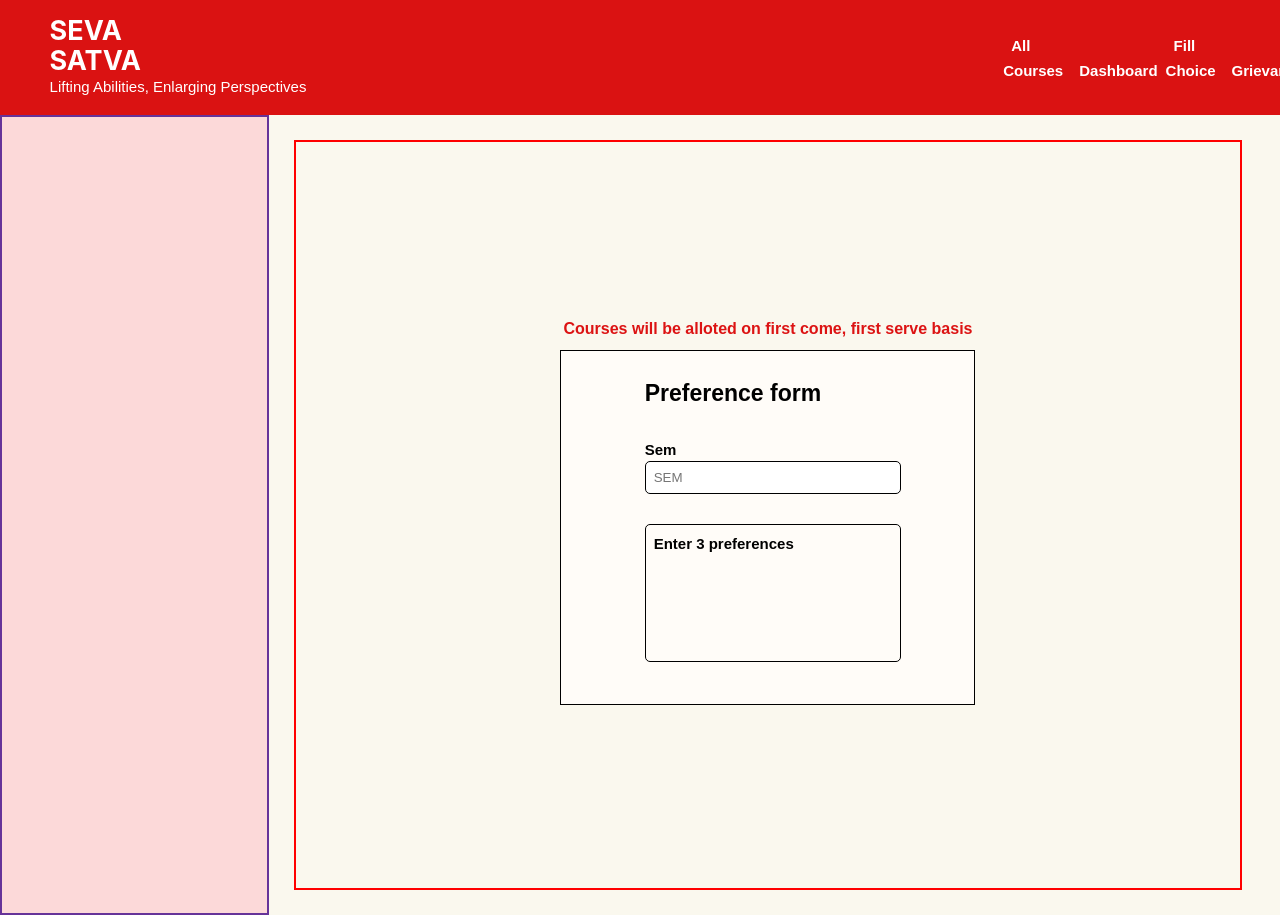
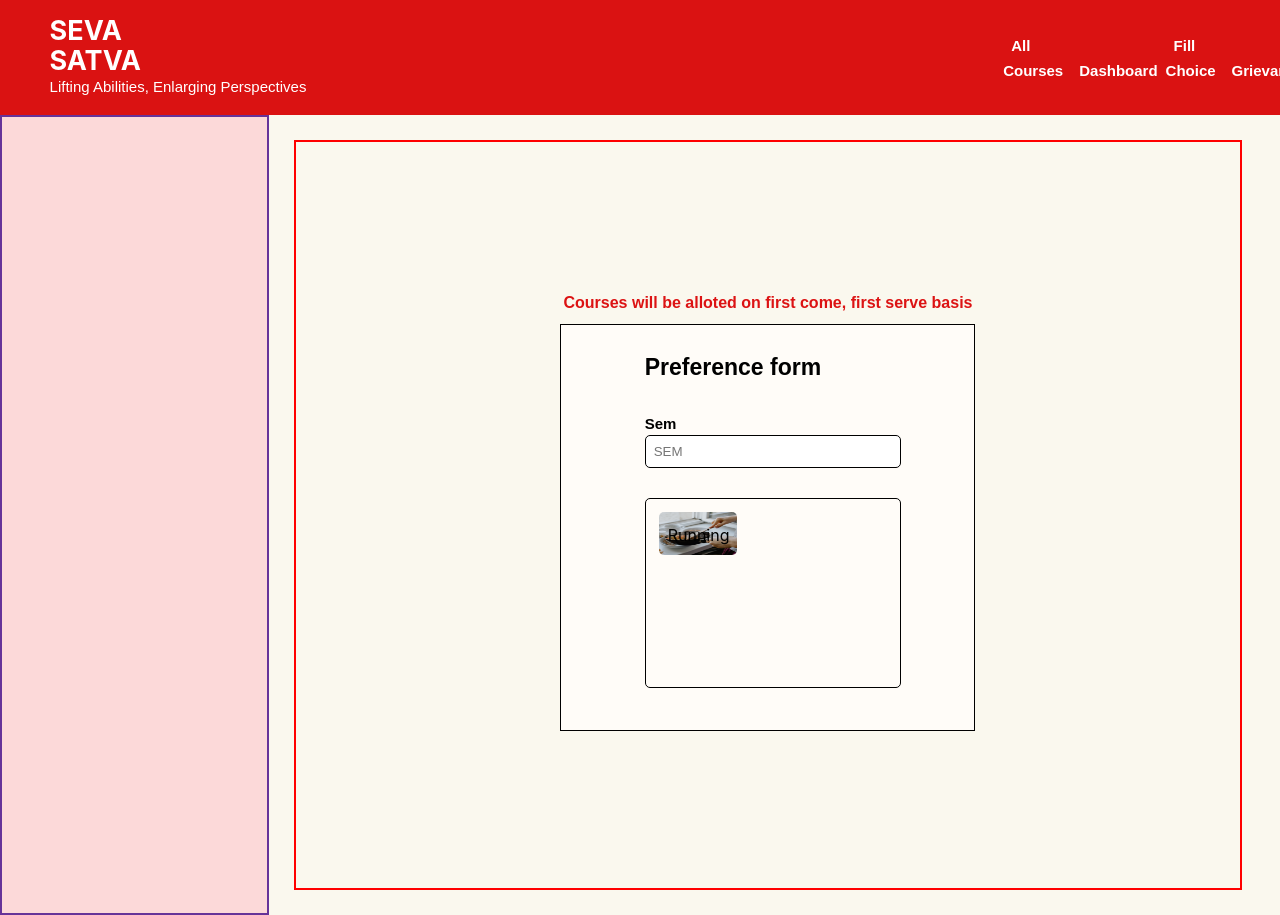
Before and after one commit to dewyani/Seva-Satva, a React (Vite) app: page /fillChoice in a window 1280 px wide. Shown: the top 915 px of the page. Built offline with nearby package versions, Linux system fonts and the light colour scheme; a web font is replaced by a local one.

Commit message:
drag and drop

```diff
--- a/src/App.css
+++ b/src/App.css
@@ -563,7 +563,7 @@ position: absolute;
 
   border: 1px solid black;
   width: 415px;
-  height: 355px;
+  height: 407px;
   margin: 9px;
   padding: 1.6rem 5.2rem;
   background-color:rgb(255, 252, 248);
@@ -629,9 +629,10 @@ position: absolute;
 }
 .preferences
 {
-  height: 138px;
+  height: 190px;
 
 }
+
 
 /* -----------Students CourseNotAlloted---------- */
 
--- a/src/student-components/Drag.jsx
+++ b/src/student-components/Drag.jsx
@@ -13,6 +13,8 @@ export default function Drag(props)
          }),
     }))
 
+    // console.log("coursename "+props.name + " id " +props.id)
+
     return(
         <li key={props.id} className="fillchoice--li" ref={drag} style={{border: isDragging? "2px solid red": "0px"}}>
         <img src={cookingImg} alt="course-img" />
--- a/src/student-components/FillChoice.jsx
+++ b/src/student-components/FillChoice.jsx
@@ -15,6 +15,8 @@ export default function FillChoice(props) {
     preference: [],
   });
 
+  const [board, setBoard] =React.useState([{id: 'gZ80VEHx31hrOqUHue2mr', coursename: 'Running', instructor: 'Ross'}]);
+
   const [{ isOver }, drop] = useDrop(() => ({
     accept: "li",
     drop: (item) => addImageToDiv(item.id),
@@ -23,29 +25,57 @@ export default function FillChoice(props) {
     }),
   }));
 
+
+  //to check courses
+  // courses.map((course)=>{
+  //   console.log("course: \n courseid "+ course.id + "coursename: "+course.coursename )
+  // })
+
   const addImageToDiv = (id) => {
-    const list = courses.filter((course)=> id === course.id)
-    // setPreferenceData((preferenceData.preference)=>[...preferenceData.preference, list[0]])
+    console.log("id "+id)
+
+     var data = courses.filter((course)=> String(id) === String(course.id))
+
+    // const data = courses.map(course=>
+
+    //   {
+
+    //     if(id===course.id)
+    //     {
+    //       return course
+
+    //     }
+    //   }
+    //      )
+
+    console.log(data)
+
+  //  console.log("list" +list[0])
+    setBoard((board)=>[...board,data[0]])
+
   };
 
+  console.log(board)
+
   // console.log(preferenceData);
-  function handleChange(event) {
+  function handleChange(event, board) {
     const { value, name } = event.target;
 
     setPreferenceData((prevpreferenceData) => {
-      console.log(name)
-      console.log(value)
       return {
         ...prevpreferenceData,
         [name]: value,
+        preference: board
       };
     });
   }
 
+  console.log(preferenceData)
+
   //get the array from backend
   React.useEffect(function () {
     // console.log("use effect");
-  });
+  },[]);
 
   return (
     <>
@@ -55,10 +85,6 @@ export default function FillChoice(props) {
           <aside>
             <ul className="fillchoice--ul">
               {courses.map((course) => (
-                // <li key={course.id} className="fillchoice--li">
-                //   <img src={cookingImg} alt="course-img" />
-                //   <span>{course.coursename}</span>
-                // </li>
                 <Drag  id={course.id} name={course.coursename} />
               ))}
             </ul>
@@ -87,22 +113,32 @@ export default function FillChoice(props) {
                 />
               </div>
 
-              <div className="fillchoice--input preferences" ref={drop}>
-                <label htmlFor="preferenceid" className="fillchoice--label">
+              {/* <p className="fillchoice--label">Enter 3 preferences</p> */}
+              <div ref={drop} className="fillchoice--input preferences maindiv"  onChange={handleChange}>
+                {/* <label htmlFor="preferenceid" className="fillchoice--label">
                   Enter 3 preferences
-                </label>
+                </label>  */}
                 {/* <input
+                // ref={drop}
                 type="text"
                 id="preferenceid"
                 name="preference"
                 onChange={handleChange}
                 value={preferenceData.preference}
                 className="fillchoice--input preferences"
-              /> */}
+              />  */}
 
-                {preferenceData.preference.map((element) => (
+                 {/* {board.map((element) => (
                   <Drag key={element.id} id={element.id} name={element.coursename} />
-                ))}
+                ))}  */}
+
+{board.map((element) => {
+  if (!element || !element.id) {
+    return console.log("no id")// or handle accordingly
+  }
+  return <Drag key={element.id} id={element.id} name={element.coursename} />;
+})}
+
               </div>
             </div>
           </section>
```
